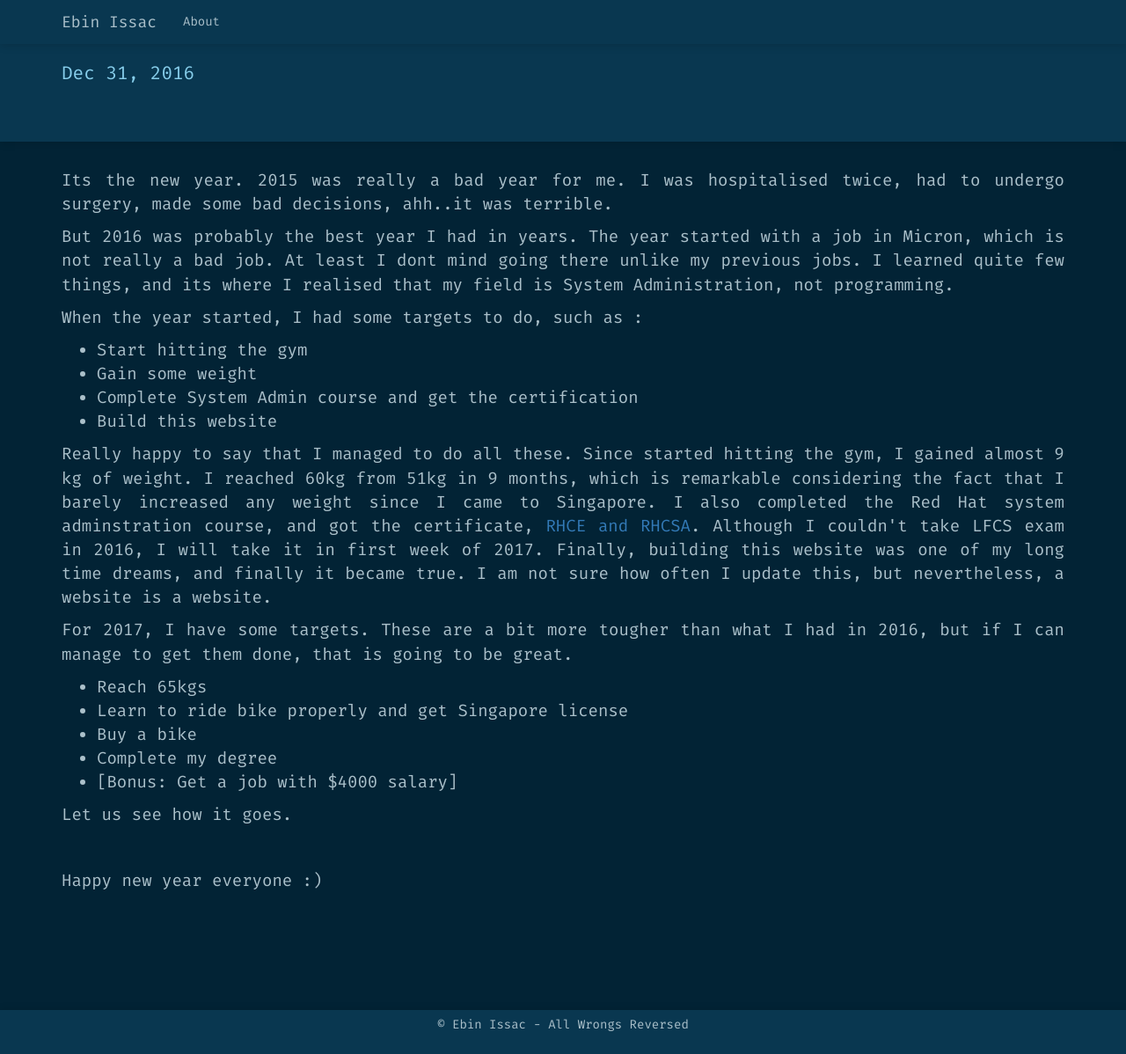
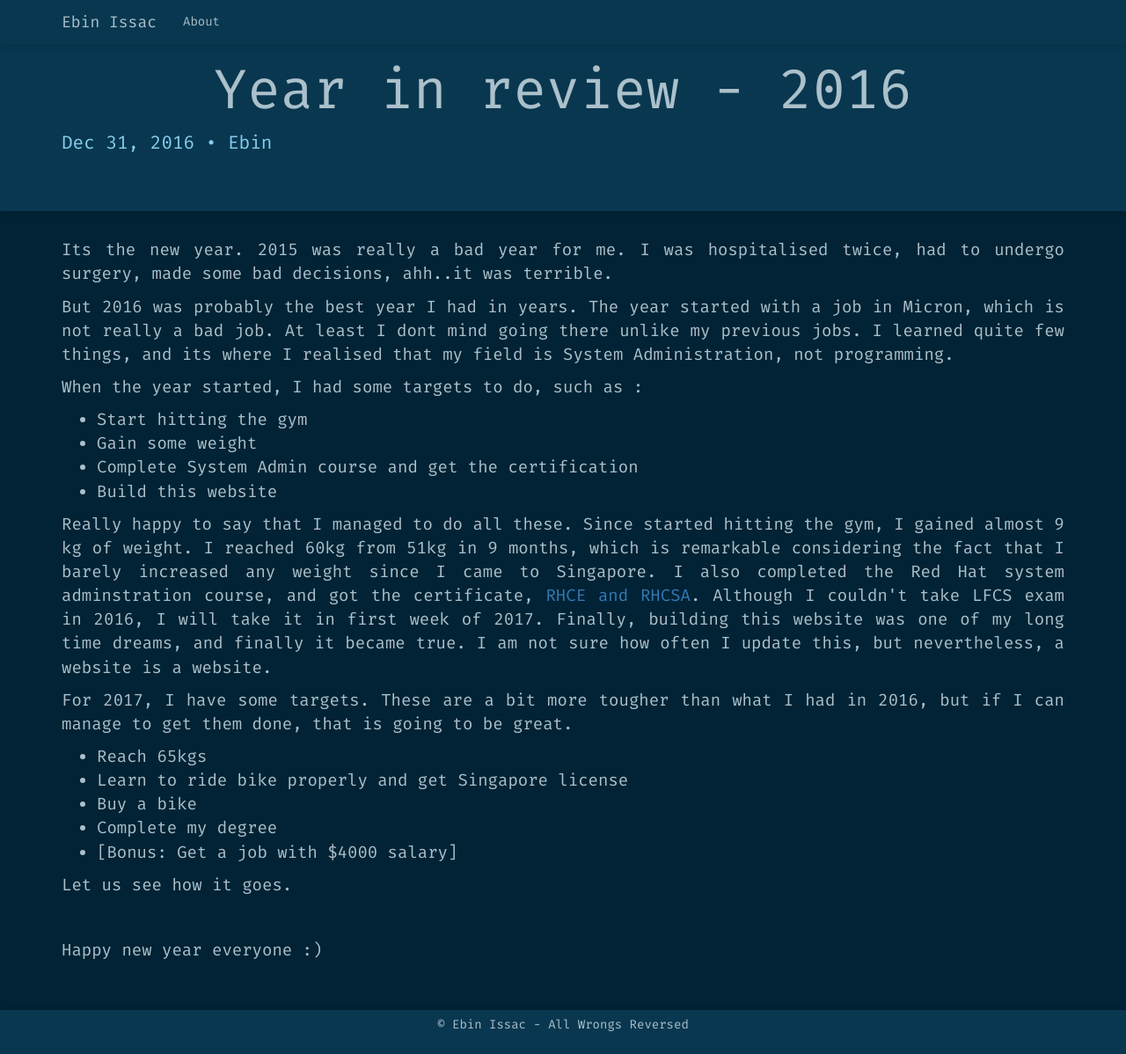
Before and after one commit to ebinpissac/ebinpissac.github.io, a Jekyll site: the page built from _posts/2017-01-01-Year-in-review-2016.markdown, in a window 1280 px wide and 1198 px high. Shown: the whole window at 88% size. Built offline with Jekyll 4.4.1, drawn with Linux system fonts in a browser that asks for light colours; nearby versions of some CDN libraries; some web fonts are replaced; our own code applies the rules of GitHub Pages for plain Markdown files.

Commit message:
new post

```diff
--- a/_posts/2017-01-01-Year-in-review-2016.markdown
+++ b/_posts/2017-01-01-Year-in-review-2016.markdown
@@ -1,6 +1,6 @@
 ---
 layout: post
-title:  "Year in review - 2016
+title:  "Year in review - 2016"
 date:   2017-01-01 01:30:43 +0800
 categories: personal
 author: "Ebin"
```
